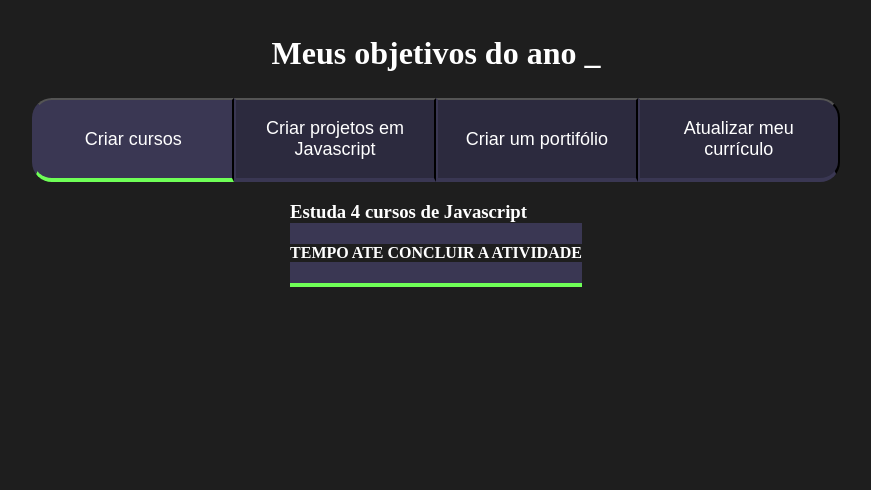
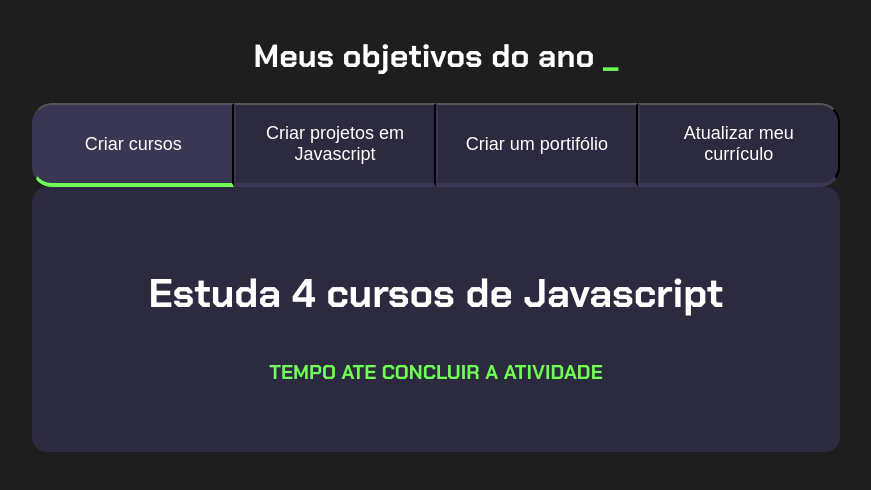
Before and after one commit to Magioto/3f2024, a plain HTML site: page index.html in a window 1280 px wide. Both pictures are taken after a click on the button "Criar cursos". Shown: the whole page, without its empty margins (204-1075 px from the left). Drawn offline with Linux system fonts and the light colour scheme.

Commit message:
Add files via upload

```diff
--- a/index.html
+++ b/index.html
@@ -10,6 +10,7 @@
 <body>
     <section class="conteudo-principal">
       <h2 class="titulo-principal">Meus objetivos do ano<span> _ </span></h2>
+      <div class="conteudo">
         <div class="botoes">
             <button class="botao">Criar cursos</button>
             <button class="botao">Criar projetos em Javascript</button>
@@ -20,18 +21,22 @@
             <div class="aba-conteudo">
                 <h3 class="aba-conteudo-titulo-principal">Estuda 4 cursos de Javascript</h3>
                 <h4 class="aba-conteudo-titulo-secundario">TEMPO ATE CONCLUIR A ATIVIDADE</h4>
+                <div class="contador"></div>
             </div>
             <div class="aba-conteudo">
               <h3 class="aba-conteudo-titulo-principal">Criar 3 projetos utiizando o JS</h3>
               <h4 class="aba-conteudo-titulo-secundario">TEMPO ATE CONCLUIR A ATIVIDADE</h4>
+              <div class="contador">
           </div>
           <div class="aba-conteudo">
               <h3 class="aba-conteudo-titulo-principal">Criar um portifolio com os 3 projetos</h3>
               <h4 class="aba-conteudo-titulo-secundario">TEMPO ATE CONCLUIR A ATIVIDADE</h4>
-        </div>
+              <div class="contador"></div>
           <div class="aba-conteudo">
               <h3 class="aba-conteudo-titulo-principal">Atualizar meu curriculo com meus trabalhos</h3>
               <h4 class="aba-conteudo-titulo-secundario">TEMPO ATE CONCLUIR A ATIVIDADE</h4>
+              <div class="contador">
+          </div>
       </div>
       </div>
     </section>
--- a/main.js
+++ b/main.js
@@ -1,6 +1,6 @@
 const botoes = document.querySelectorAll(".botao")
 const conteudo = document.querySelectorAll(".aba-conteudo")
-
+const contador = document.querySelector(".contador")
 for (let i = 0; i < botoes.length; i++){
     botoes[i].onclick = function(){
       for (let j = 0; j < botoes.length; j++){
--- a/style.css
+++ b/style.css
@@ -1,3 +1,4 @@
+@import url('https://fonts.googleapis.com/css2?family=Chakra+Petch:ital,wght@0,300;0,400;0,500;0,600;0,700;1,300;1,400;1,500;1,600;1,700&display=swap');
 :root{
     /* nomedavariável: valor */
     --cor-de-fundo: #1e1e1e;
@@ -7,13 +8,19 @@
     --botao-inativo: rgba(58,55,94,0.5);
     --texto-fundo: rgba(58,55,94,0.3);
 }
+body{
+    background-color: var(--cor-de-fundo);
+    font-family: 'Chakra Petch',sans-serif;
+}
 *{
-    background-color: var(--cor-de-fundo);
+
     color: var(--branco);
 }
+
 span{
- color: var(--branco);
+ color: var(--verde);
 }
+
 .conteudo-principal{
     display: flex;
     flex-direction: column;
@@ -49,7 +56,7 @@ span{
     border-left: 2px solid var(--botao-ativo);
     border-right: 2px solid var (--botao-ativo);
 }
-.ativo{
+.botao.ativo{
     background-color: var(--botao-ativo);
     border-bottom: 4px solid var(--verde);
 }
@@ -58,6 +65,21 @@ span{
 }
 .aba-conteudo.ativo{
     display: block;
+}
+.abas-textos{
+    background-color: var(--botao-inativo);
+    padding: 40px;
+    border-radius: 15px;
+}
+.aba-conteudo-titulo-principal{
+    font-size: 40px;
+    text-align: center;
+}
+.aba-conteudo-titulo-secundario{
+    text-align: center;
+    color: var(--verde);
+    text-transform: uppercase;
+    font-size: 20px
 }
 @media screen and (min-width: 700px){
     .botoes{
```
Lines whose indentation alone changed are shown as unchanged.
